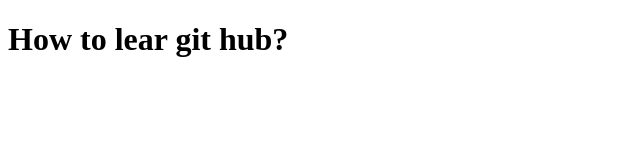
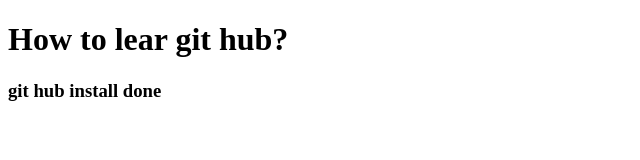
Before and after one commit to rij-123/projectgit, a plain HTML site: page index.html in a window 1280 px wide. Shown: the whole page, without its empty margins (0-640 px from the left). Drawn offline with Linux system fonts and the light colour scheme.

Commit message:
new tag h3 add

```diff
--- a/index.html
+++ b/index.html
@@ -8,5 +8,6 @@
 </head>
 <body>
 <h1>How to lear git hub?</h1>
+<h3>git hub install done</h3>
 </body>
 </html>
```
